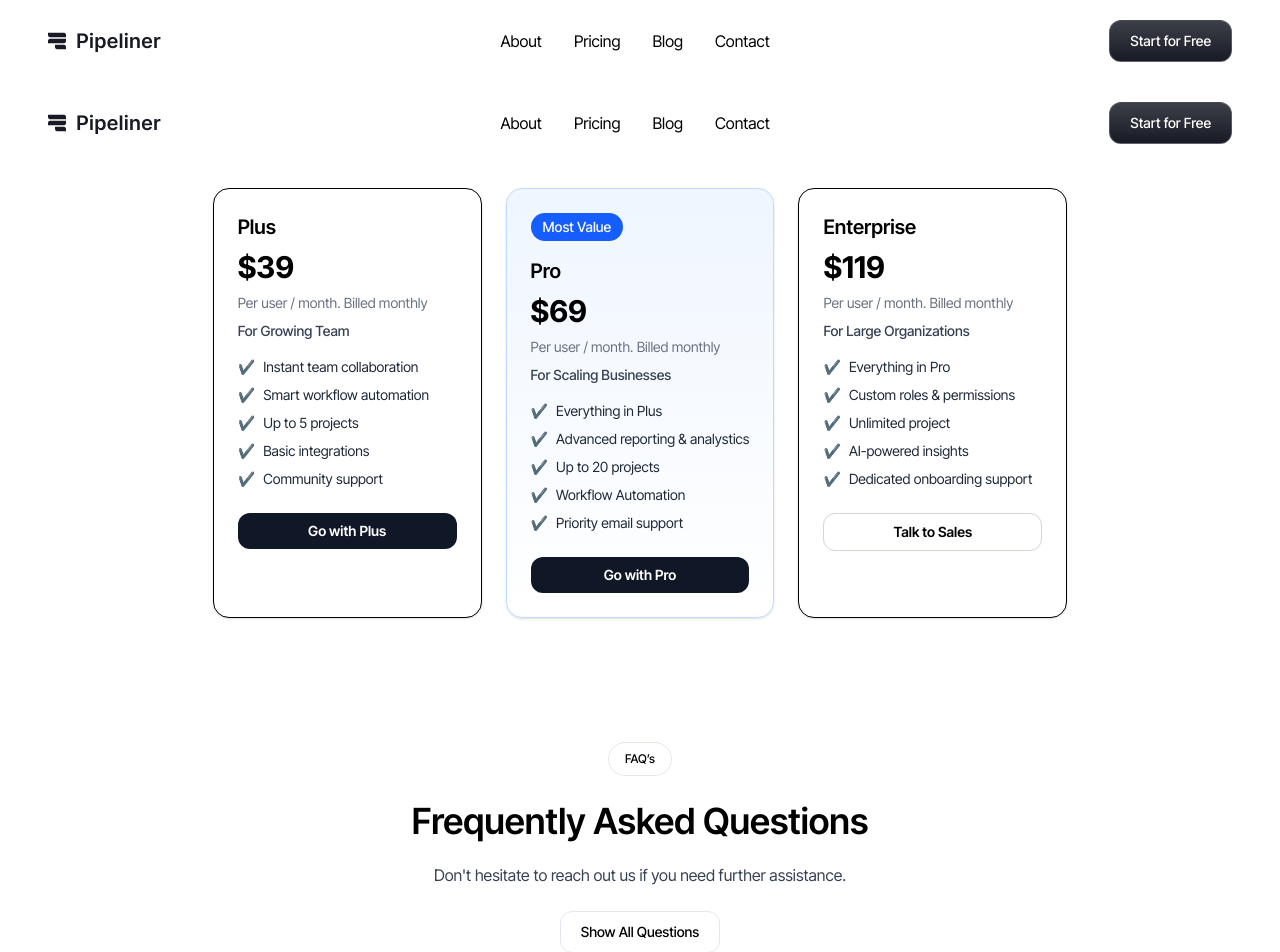
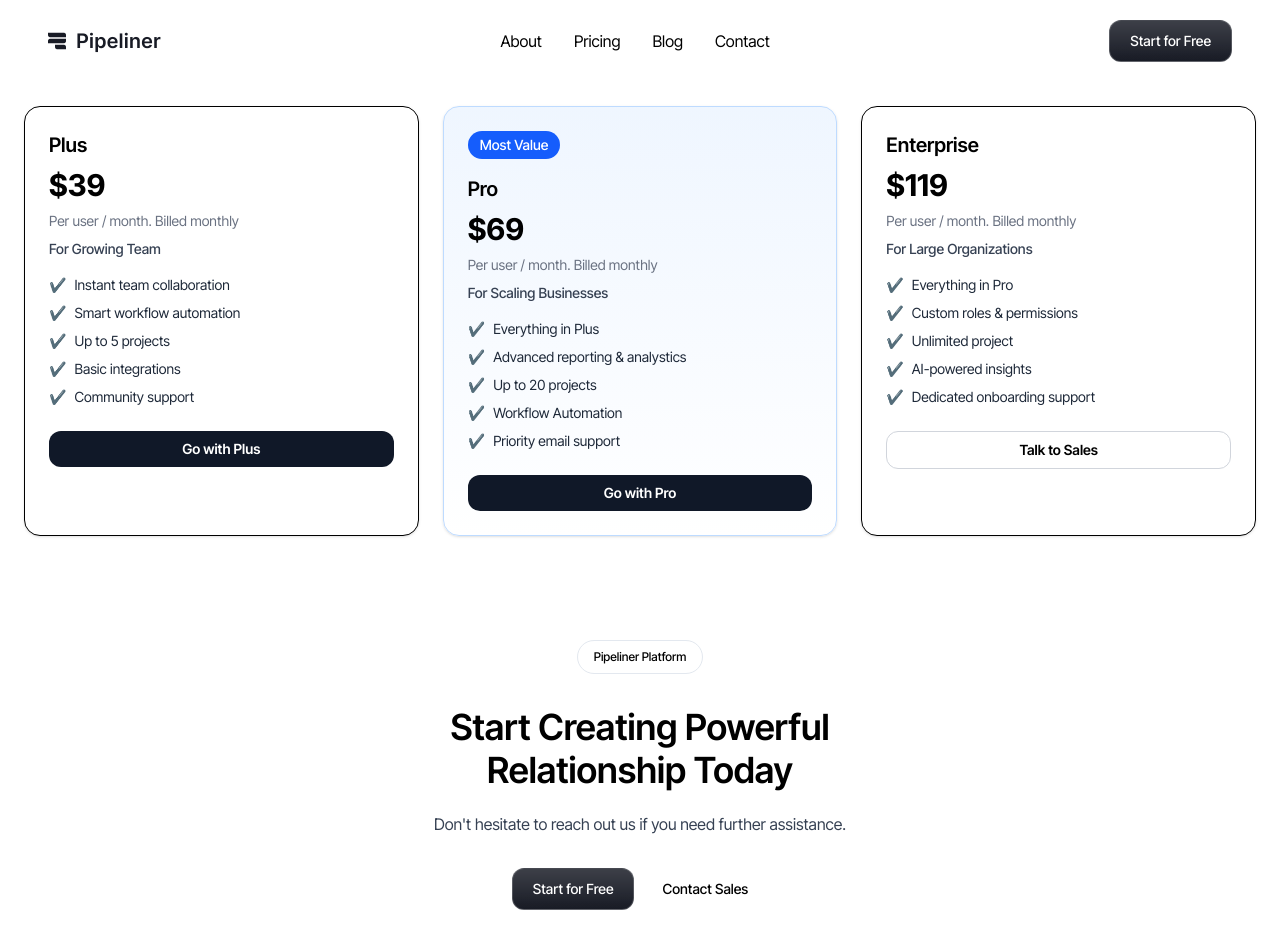
Before and after one commit to KyuzenDev/dipa-pipeliner, a Next.js app: page /pricing-plan in a window 1280 px wide. Shown: the top 952 px of the page. Built offline with nearby package versions, Linux system fonts and the light colour scheme.

Commit message:
refactor(pricing): restructure pricing module for better organization

```diff
--- a/src/app/layout.tsx
+++ b/src/app/layout.tsx
@@ -4,6 +4,7 @@ import "./globals.css";
 import TopNavbar from "@/components/TopNavbar";
 import Footer from "@/components/Footer";
 import { usePathname } from "next/navigation";
+import FeaturesCTA from "./pipeliner-homepage/features/featuresCTA";
 
 const inter = Inter_Tight({
   subsets: ["latin"],
@@ -31,6 +32,7 @@ export default function Layout({
           )}
           <TopNavbar />
           <div className="w-full">{children}</div>
+          <FeaturesCTA />
           <Footer />
         </main>
       </body>
--- a/src/app/pipeliner-homepage/features/featuresCTA.tsx
+++ b/src/app/pipeliner-homepage/features/featuresCTA.tsx
@@ -2,11 +2,12 @@ import { Badge } from "@/components/ui/badge";
 import { Button } from "@/components/ui/button";
 
 export default function FeaturesCTA() {
+    return (
         <div className="max-w-full w-full pt-20 px-16 gap-16">
-        <div className="w-full mx-auto gap-8 flex flex-col">
+            <div className="w-full mx-auto gap-8 items-center flex flex-col">
                 <Badge>Pipeliner Platform</Badge>
-            <div className="flex flex-col gap-5">
-                <h1 className="text-4xl font-semibold leading-[120%]">Start Creating Powerful Relationship Today</h1>
+                <div className="flex flex-col gap-5 text-center">
+                    <h1 className="text-4xl font-semibold leading-[120%]">Start Creating Powerful <br/> Relationship Today</h1>
                     <p className="font-normal text-grayscale-700">
                         Don&apos;t hesitate to reach out us if you need further assistance.
                     </p>
@@ -20,4 +21,5 @@ export default function FeaturesCTA() {
                 </div>
             </div>
         </div>
+    )
 }
--- a/src/app/pricing-plan/page.tsx
+++ b/src/app/pricing-plan/page.tsx
@@ -1,16 +1,40 @@
-import TopNavbar from "@/components/TopNavbar"
-import PricingGrid from "./planer/plan"
-import FeaturesFAQ from "../pipeliner-homepage/features/featuresFAQ"
-import FeaturesCTA from "../pipeliner-homepage/features/featuresCTA"
-import Footer from "@/components/Footer"
+import { pricing } from "@/data/pricing"
 
 export default function PricingPlan() {
     return (
-        <section className="max-w-full w-full flex flex-col">
-            <TopNavbar/>
-            <PricingGrid/>
-            <FeaturesFAQ/>
-            <Footer/>
-        </section>
+        <div className="grid grid-cols-1 md:grid-cols-3 gap-6 p-6 max-w-7xl mx-auto">
+            {pricing.map((plan) => (
+                <div
+                    key={plan.head}
+                    className={`rounded-2xl border p-6 shadow-sm ${plan.version === 'Primary' ? 'bg-gradient-to-b from-blue-50 to-white border-blue-200' : 'bg-white'
+                        }`}
+                >
+                    {plan.popularity && (
+                        <div className="text-sm font-medium text-white bg-blue-600 px-3 py-1 rounded-full inline-block mb-4">
+                            Most Value
+                        </div>
+                    )}
+                    <h3 className="text-xl font-semibold">{plan.head}</h3>
+                    <p className="text-3xl font-bold my-2">{plan.price}</p>
+                    <p className="text-sm text-gray-500 mb-2">{plan.description}</p>
+                    <p className="text-sm text-gray-700 font-medium mb-4">{plan.notes}</p>
+                    <ul className="space-y-2 mb-6">
+                        {plan.features.map((feature) => (
+                            <li key={feature} className="flex items-start text-sm text-gray-800">
+                                <span className="text-blue-600 mr-2">✔️</span> {feature}
+                            </li>
+                        ))}
+                    </ul>
+                    <button
+                        className={`w-full py-2 px-4 rounded-xl text-sm font-semibold ${plan.head === 'Enterprise'
+                                ? 'border border-gray-300 hover:bg-gray-50'
+                                : 'bg-gray-900 text-white hover:bg-gray-800'
+                            }`}
+                    >
+                        {plan.head === 'Enterprise' ? 'Talk to Sales' : `Go with ${plan.head}`}
+                    </button>
+                </div>
+            ))}
+        </div>
     )
 }
--- a/src/app/pricing-plan/planer/plan.tsx
+++ /dev/null
@@ -1,44 +0,0 @@
-import { pricing } from "@/data/pricing";
-
-const PricingGrid = () => {
-    return (
-      <div className="grid grid-cols-1 md:grid-cols-3 gap-6 p-6 max-w-7xl mx-auto">
-        {pricing.map((plan) => (
-          <div
-            key={plan.head}
-            className={`rounded-2xl border p-6 shadow-sm ${
-              plan.version === 'Primary' ? 'bg-gradient-to-b from-blue-50 to-white border-blue-200' : 'bg-white'
-            }`}
-          >
-            {plan.popularity && (
-              <div className="text-sm font-medium text-white bg-blue-600 px-3 py-1 rounded-full inline-block mb-4">
-                Most Value
-              </div>
-            )}
-            <h3 className="text-xl font-semibold">{plan.head}</h3>
-            <p className="text-3xl font-bold my-2">{plan.price}</p>
-            <p className="text-sm text-gray-500 mb-2">{plan.description}</p>
-            <p className="text-sm text-gray-700 font-medium mb-4">{plan.notes}</p>
-            <ul className="space-y-2 mb-6">
-              {plan.features.map((feature) => (
-                <li key={feature} className="flex items-start text-sm text-gray-800">
-                  <span className="text-blue-600 mr-2">✔️</span> {feature}
-                </li>
-              ))}
-            </ul>
-            <button
-              className={`w-full py-2 px-4 rounded-xl text-sm font-semibold ${
-                plan.head === 'Enterprise'
-                  ? 'border border-gray-300 hover:bg-gray-50'
-                  : 'bg-gray-900 text-white hover:bg-gray-800'
-              }`}
-            >
-              {plan.head === 'Enterprise' ? 'Talk to Sales' : `Go with ${plan.head}`}
-            </button>
-          </div>
-        ))}
-      </div>
-    );
-  };
-
-  export default PricingGrid;
--- /dev/null
+++ b/src/app/pricing-plan/types/pricing.tsx
@@ -0,0 +1,9 @@
+export type Pricing = {
+    head: string;
+    price: string;
+    description: string;
+    notes: string;
+    features: string[];
+    version: "Primary" | "Secondary";
+    popularity?: boolean;
+}
--- a/src/data/navigation.ts
+++ b/src/data/navigation.ts
@@ -18,7 +18,7 @@ export const navigation: NavigationProps[] = [
     published: true,
   },
   {
-    url: "/pricing",
+    url: "/pricing-plan",
     label: "Pricing",
     published: true,
   },
--- a/src/data/pricing.ts
+++ b/src/data/pricing.ts
@@ -1,12 +1,4 @@
-export interface Pricing {
-    head: string;
-    price: string;
-    description: string;
-    notes: string;
-    features: string[];
-    version: "Primary" | "Secondary";
-    popularity?: boolean;
-}
+import { Pricing } from "@/app/pricing-plan/types/pricing"
 
 export const pricing: Pricing[] = [
     {
```
Lines whose indentation alone changed are shown as unchanged.
